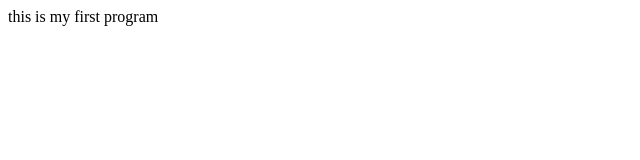
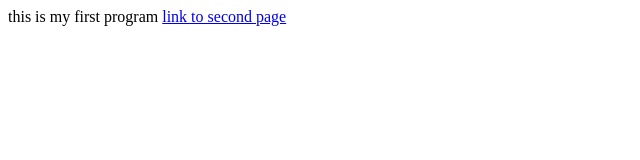
Before and after one commit to sreevani-dhulipala/sreevani-dhulipala, a plain HTML site: page index.html in a window 1280 px wide. Shown: the whole page, without its empty margins (0-640 px from the left). Drawn offline with Linux system fonts and the light colour scheme.

Commit message:
fifth commit

```diff
--- a/index.html
+++ b/index.html
@@ -1,5 +1,6 @@
 <!DOCTYPE html>
 <html>
 <head><title>first page</title></head>
-<body>this is my first program</body>
+<body>this is my first program
+<a href="docs/index-copy.html">link to second page</a></body>
 </html>
```
